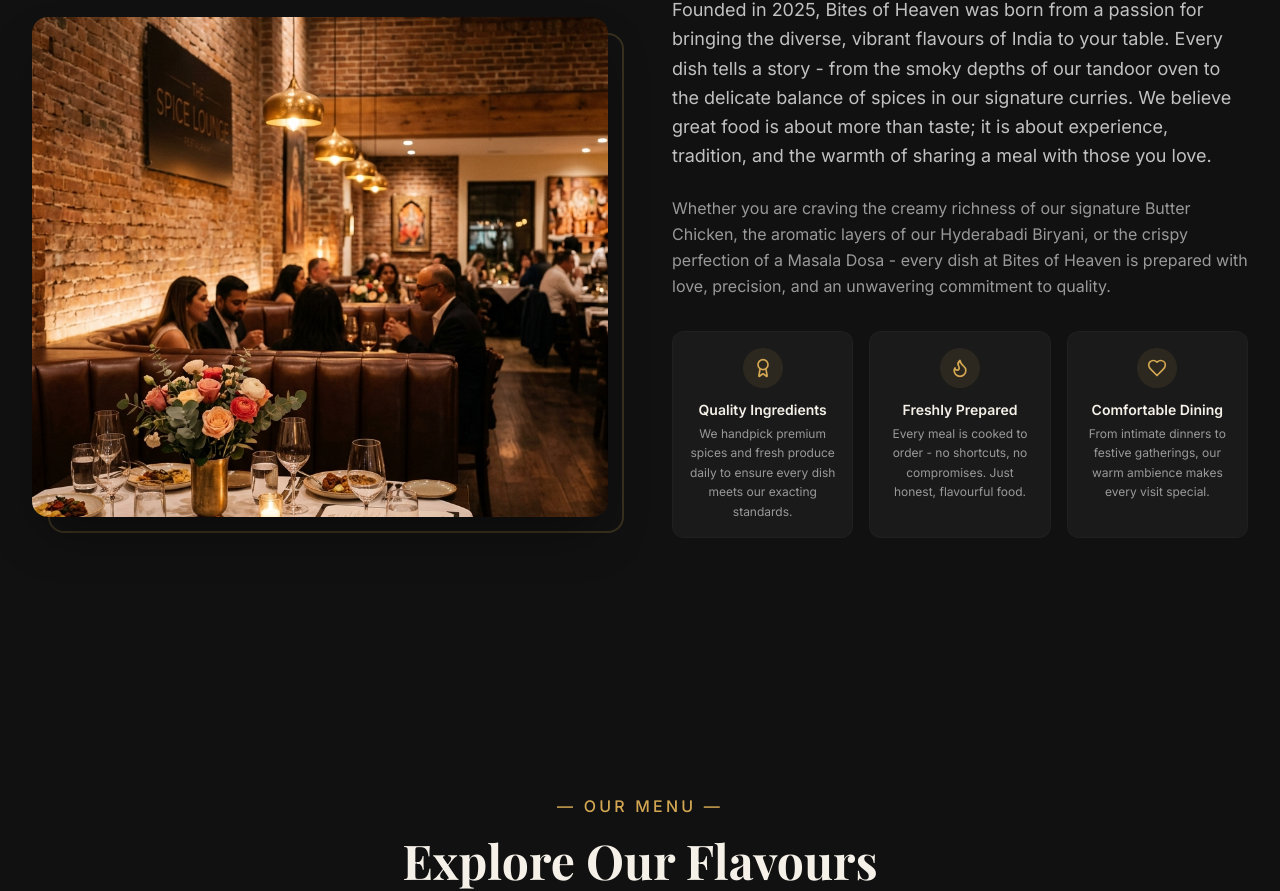
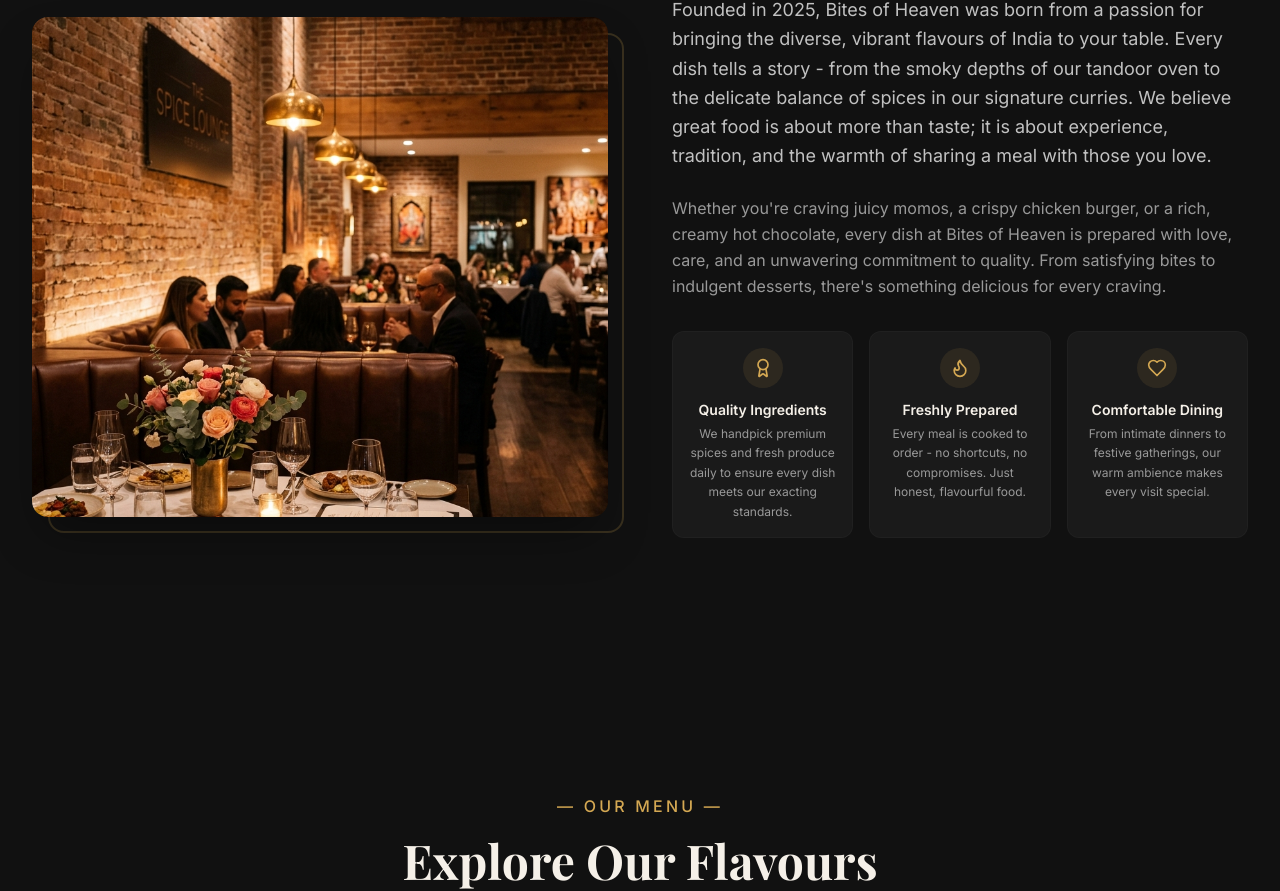
Before and after one commit to Rajeshwariloganathan14/BitesOfHeaven, a React (Vite) app: page / in a window 1280 px wide. Shown: the part 1111-2002 px from the top of the page. Built offline with nearby package versions, Linux system fonts and the light colour scheme; a web font is replaced by a local one.

Commit message:
Reviews update

```diff
--- a/src/data/reviewsData.js
+++ b/src/data/reviewsData.js
@@ -5,23 +5,23 @@
 const reviews = [
   {
     id: 1,
-    name: 'Priya Sharma',
+    name: 'Rahul Ram',
     rating: 5,
-    text: 'The butter chicken here is absolutely divine — the best I have ever had outside of Delhi. The ambience is warm and inviting, and the staff made us feel right at home. Will definitely be coming back!',
+    text: 'We have tried combo of momos, chicken burger and shakes. All tasted fine. The ambience is good. Good spot to hangout with your friends and family. The price is affordable!',
     date: 'August 2024',
   },
   {
     id: 2,
-    name: 'Rahul Menon',
+    name: 'Abinaya Padmanaban',
     rating: 5,
-    text: 'Bites of Heaven is our go-to for family dinners. The Hyderabadi biryani is fragrant and perfectly spiced, and the portions are generous. Five stars without hesitation.',
+    text: 'I recently discovered Bites of Heaven, a newly opened shop that is a must-visit! The moment you step in, you will be impressed by the creative ambiance. We tried their Jigirthanda, Chicken Momos, and French Fries - all were delicious! The place is clean, neat, and has a cool vibe. Definitely recommend checking it out!',
     date: 'July 2024',
   },
   {
     id: 3,
-    name: 'Ananya Reddy',
+    name: 'Dharshini Kathirvel',
     rating: 4,
-    text: 'Loved the masala dosa — crispy on the outside, perfectly spiced potato filling inside. The South Indian section is authentic and takes me back to my grandmother\'s kitchen.',
+    text: 'I tried chicken boneless strips with peri peri and Jigarthanda. The chicken was so tastyyy. Yum 🤤 Must try',
     date: 'September 2024',
   },
   {
--- a/src/sections/About.jsx
+++ b/src/sections/About.jsx
@@ -38,10 +38,8 @@ export default function About() {
               {siteConfig.longDescription}
             </p>
             <p className="text-brand-text-muted text-base leading-relaxed mb-8">
-              Whether you are craving the creamy richness of our signature Butter Chicken,
-              the aromatic layers of our Hyderabadi Biryani, or the crispy perfection of a
-              Masala Dosa - every dish at Bites of Heaven is prepared with love, precision, and
-              an unwavering commitment to quality.
+              Whether you're craving juicy momos, a crispy chicken burger, or a rich, creamy hot chocolate, every dish at Bites of Heaven is prepared with love, care, and an unwavering commitment to quality.
+              From satisfying bites to indulgent desserts, there's something delicious for every craving.
             </p>
 
             {/* Feature Cards */}
```
